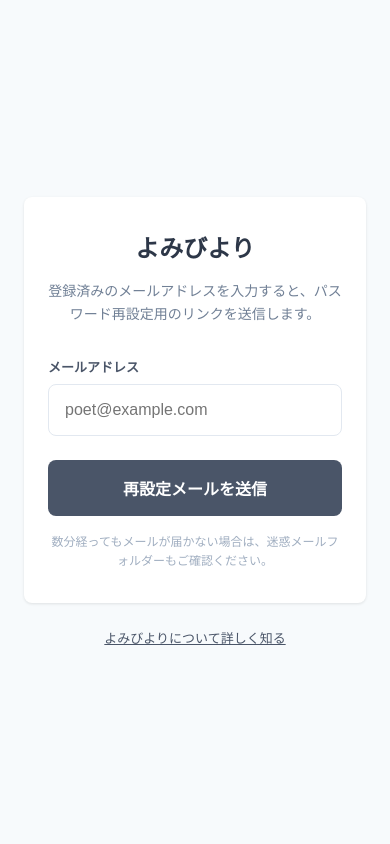
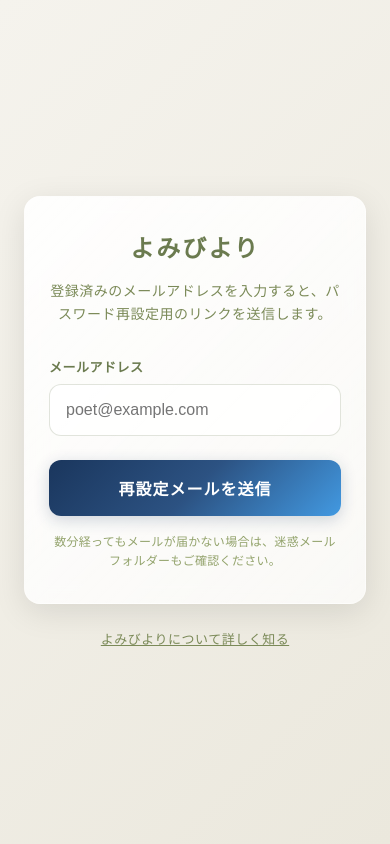
Before and after one commit to d-syoyu/yomibiyori, a FastAPI app: page /reset-password in a window 390 px wide. Run offline with FastAPI, Linux system fonts and the light colour scheme.

Commit message:
refactor: update password reset and login pages to match app's modern Japanese design
Changed both pages to match the app's "和×モダン" (Japanese x Modern) design:

Password Reset Page (reset_password.html):
- Background: Changed to washi-colored gradient (#F5F3ED to #EBE8DD)
- Card: Added glass morphism with gradient overlay and backdrop filter
- Buttons: Changed to藍 (ai) color gradient (#1A365D → #2C5282 → #4299E1)
- Inputs: Semi-transparent white with igusa-colored borders
- Messages: Gradient backgrounds matching theme colors (matcha for success, momiji for error)
- Overall: More sophisticated, Japanese-modern aesthetic

Login Screen (LoginScreen.tsx):
- Background: LinearGradient using washi colors from theme
- Card: Glass morphism effect with white overlay
- Buttons: Gradient using accent colors (ai/indigo)
- Inputs: Semi-transparent with theme colors
- Typography: Using theme fonts, spacing, and colors
- Overall: Consistent with other app screens

This creates a unified experience across web password reset and mobile app.

🤖 Generated with [Claude Code](https://claude.com/claude-code)

Co-Authored-By: Claude <noreply@anthropic.com>

```diff
--- a/app/templates/reset_password.html
+++ b/app/templates/reset_password.html
@@ -13,20 +13,22 @@
 
         body {
             font-family: -apple-system, BlinkMacSystemFont, "Segoe UI", Roboto, "Helvetica Neue", Arial, sans-serif;
-            background: #F7FAFC;
+            background: linear-gradient(135deg, #F5F3ED 0%, #EBE8DD 100%);
             min-height: 100vh;
             display: flex;
             flex-direction: column;
             align-items: center;
             justify-content: center;
             padding: 24px;
-            color: #2d3748;
+            color: #6B7B4F;
         }
 
         .card {
-            background: #ffffff;
-            border-radius: 8px;
-            box-shadow: 0 1px 3px rgba(0, 0, 0, 0.1);
+            background: linear-gradient(135deg, rgba(255, 255, 255, 0.9) 0%, rgba(255, 255, 255, 0.7) 100%);
+            backdrop-filter: blur(10px);
+            border: 1px solid rgba(255, 255, 255, 0.3);
+            border-radius: 16px;
+            box-shadow: 0 8px 32px rgba(0, 0, 0, 0.1);
             max-width: 420px;
             width: 100%;
             padding: 40px 32px;
@@ -37,15 +39,17 @@
             font-weight: bold;
             margin-bottom: 16px;
             text-align: center;
-            color: #2D3748;
+            color: #6B7B4F;
+            letter-spacing: 2px;
         }
 
         .subtitle {
             font-size: 14px;
-            color: #718096;
+            color: #7B8A58;
             text-align: center;
             margin-bottom: 32px;
             line-height: 1.6;
+            letter-spacing: 0.5px;
         }
 
         .message {
@@ -59,16 +63,16 @@
 
         .message--success {
             display: block;
-            background: #c6f6d5;
-            color: #22543d;
-            border-left: 4px solid #38a169;
+            background: linear-gradient(135deg, rgba(136, 176, 75, 0.15) 0%, rgba(168, 201, 139, 0.15) 100%);
+            color: #6B7B4F;
+            border-left: 4px solid #88B04B;
         }
 
         .message--error {
             display: block;
-            background: #fed7d7;
-            color: #742a2a;
-            border-left: 4px solid #e53e3e;
+            background: linear-gradient(135deg, rgba(212, 81, 94, 0.15) 0%, rgba(212, 81, 94, 0.1) 100%);
+            color: #9B3342;
+            border-left: 4px solid #D4515E;
         }
 
         label {
@@ -76,61 +80,69 @@
             font-size: 13px;
             font-weight: 600;
             margin-bottom: 8px;
-            color: #4a5568;
+            color: #6B7B4F;
+            letter-spacing: 0.5px;
         }
 
         input {
             width: 100%;
-            background: #FFFFFF;
-            border: 1px solid #E2E8F0;
-            border-radius: 8px;
+            background: rgba(255, 255, 255, 0.8);
+            border: 1px solid rgba(107, 123, 79, 0.2);
+            border-radius: 12px;
             padding: 16px;
             font-size: 16px;
-            transition: border-color 0.2s ease;
+            transition: all 0.3s ease;
             margin-bottom: 16px;
+            color: #6B7B4F;
         }
 
         input:focus {
             outline: none;
-            border-color: #4A5568;
-            box-shadow: 0 0 0 3px rgba(74, 85, 104, 0.1);
+            background: rgba(255, 255, 255, 0.95);
+            border-color: #7B8A58;
+            box-shadow: 0 0 0 3px rgba(107, 123, 79, 0.1);
         }
 
         button {
             width: 100%;
             border: none;
-            border-radius: 8px;
+            border-radius: 12px;
             padding: 16px;
             font-size: 16px;
             font-weight: 600;
             color: #ffffff;
-            background: #4A5568;
+            background: linear-gradient(135deg, #1A365D 0%, #2C5282 50%, #4299E1 100%);
             cursor: pointer;
-            transition: background 0.2s ease;
+            transition: all 0.3s ease;
             margin-top: 8px;
+            box-shadow: 0 4px 16px rgba(26, 54, 93, 0.2);
+            letter-spacing: 1px;
         }
 
         button:hover:not(:disabled) {
-            background: #2D3748;
+            transform: translateY(-2px);
+            box-shadow: 0 6px 20px rgba(26, 54, 93, 0.3);
         }
 
         button:disabled {
             cursor: not-allowed;
-            background: #A0AEC0;
+            background: linear-gradient(135deg, #CBD5E0 0%, #A0AEC0 100%);
+            box-shadow: none;
         }
 
         .hint {
             font-size: 12px;
-            color: #a0aec0;
+            color: #93A36C;
             text-align: center;
             margin-top: 16px;
             line-height: 1.6;
+            letter-spacing: 0.3px;
         }
 
         .divider {
             text-align: center;
             font-size: 12px;
-            color: #a0aec0;
+            color: #93A36C;
             margin: 26px 0;
             position: relative;
         }
@@ -142,7 +154,7 @@
             top: 50%;
             width: 35%;
             height: 1px;
-            background: #e2e8f0;
+            background: linear-gradient(90deg, rgba(107, 123, 79, 0) 0%, rgba(107, 123, 79, 0.3) 50%, rgba(107, 123, 79, 0) 100%);
         }
 
         .divider::before {
@@ -159,13 +171,15 @@
         }
 
         .back-link a {
-            color: #4A5568;
+            color: #7B8A58;
             font-size: 13px;
             text-decoration: underline;
+            letter-spacing: 0.5px;
+            transition: color 0.2s ease;
         }
 
         .back-link a:hover {
-            color: #2D3748;
+            color: #6B7B4F;
         }
 
         @media (max-width: 480px) {
```
Also changed, not shown: mobile/src/screens/LoginScreen.tsx (+74 -30 lines).
